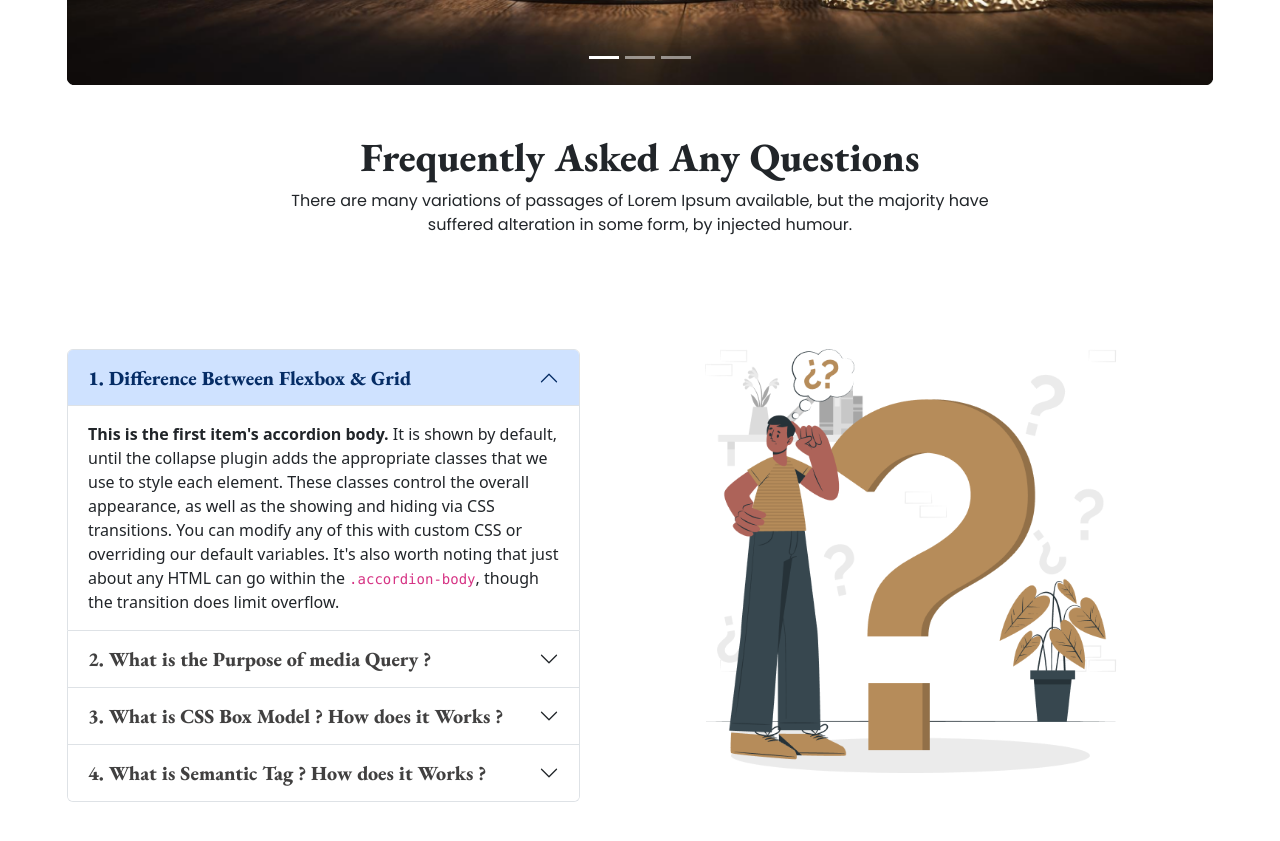
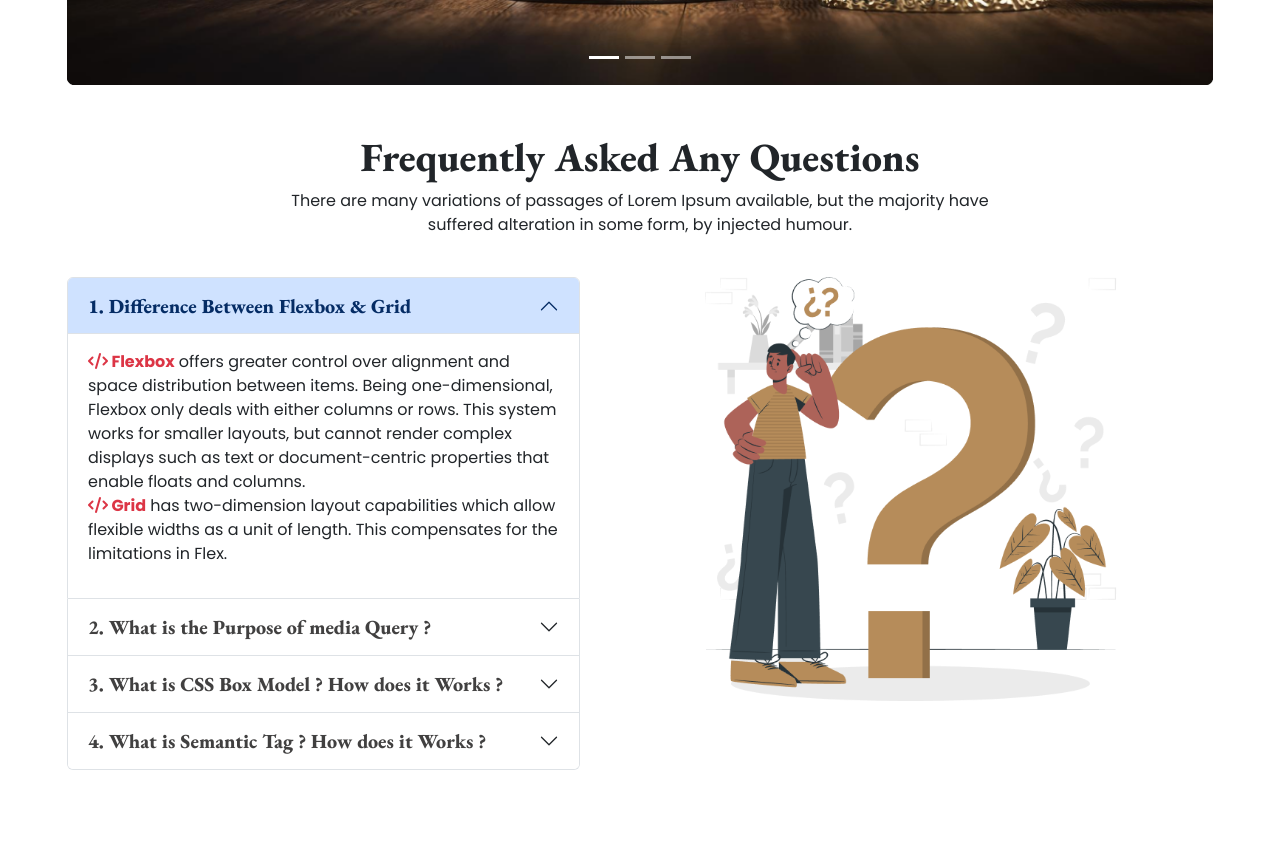
Before and after one commit to mahmudul-noman/legal-house, a plain HTML site: page index.html in a window 1280 px wide. Shown: the part 2540-3381 px from the top of the page. After the commit the page ends 3358 px from the top, so only its background shows below. Drawn offline with nearby package versions, Linux system fonts and the light colour scheme.

Commit message:
added faq section

```diff
--- a/index.html
+++ b/index.html
@@ -89,9 +89,10 @@
                         <img class="img-fluid" src="./images/banner.png" alt="">
                     </div> -->
                     <!-- <div class="banner-text position-absolute text-center"> -->
-                        <div class="banner-text text-center">
+                    <div class="banner-text text-center">
                         <h1>We Provide Effective <br>Legal Solutions</h1>
-                        <p class="py-3">There are many variations of passages of Lorem Ipsum available, but the majority have
+                        <p class="py-3">There are many variations of passages of Lorem Ipsum available, but the majority
+                            have
                             suffered alteration in some form, by injected humour.</p>
                         <form class="row g-3 justify-content-center">
                             <div class="col-auto banner-search rounded">
@@ -228,29 +229,41 @@
                     <div class="carousel-inner">
                         <div class="carousel-item active slider-clients">
                             <img src="./images/banner.png" class="d-block w-100" alt="...">
-                            <div class="carousel-caption d-none d-md-block carousel-caption d-md-block d-none position-absolute top-50 translate-middle-y">
+                            <div
+                                class="carousel-caption d-none d-md-block carousel-caption d-md-block d-none position-absolute top-50 translate-middle-y">
                                 <img class="p-3" src="./images/client.png" alt="">
                                 <h5>Awlad Hossain</h5>
                                 <p>UIX Designer.</p>
-                                <p>Contrary to popular belief, Lorem Ipsum is not simply random text. It has roots in a piece of classical Latin literature from 45 BC, making it over 2000 years old. Richard McClintock, a Latin professor at Hampden-Sydney College in Virginia, looked up one of the more obscure Latin words, consectetur.</p>
+                                <p>Contrary to popular belief, Lorem Ipsum is not simply random text. It has roots in a
+                                    piece of classical Latin literature from 45 BC, making it over 2000 years old.
+                                    Richard McClintock, a Latin professor at Hampden-Sydney College in Virginia, looked
+                                    up one of the more obscure Latin words, consectetur.</p>
                             </div>
                         </div>
                         <div class="carousel-item active slider-clients">
                             <img src="./images/banner.png" class="d-block w-100" alt="...">
-                            <div class="carousel-caption d-none d-md-block carousel-caption d-md-block d-none position-absolute top-50 translate-middle-y">
+                            <div
+                                class="carousel-caption d-none d-md-block carousel-caption d-md-block d-none position-absolute top-50 translate-middle-y">
                                 <img class="p-3" src="./images/client.png" alt="">
                                 <h5>Mahmudul Hasan</h5>
                                 <p>Web Developer.</p>
-                                <p>Contrary to popular belief, Lorem Ipsum is not simply random text. It has roots in a piece of classical Latin literature from 45 BC, making it over 2000 years old. Richard McClintock, a Latin professor at Hampden-Sydney College in Virginia, looked up one of the more obscure Latin words, consectetur.</p>
+                                <p>Contrary to popular belief, Lorem Ipsum is not simply random text. It has roots in a
+                                    piece of classical Latin literature from 45 BC, making it over 2000 years old.
+                                    Richard McClintock, a Latin professor at Hampden-Sydney College in Virginia, looked
+                                    up one of the more obscure Latin words, consectetur.</p>
                             </div>
                         </div>
                         <div class="carousel-item active slider-clients">
                             <img src="./images/banner.png" class="d-block w-100" alt="...">
-                            <div class="carousel-caption d-none d-md-block carousel-caption d-md-block d-none position-absolute top-50 translate-middle-y">
+                            <div
+                                class="carousel-caption d-none d-md-block carousel-caption d-md-block d-none position-absolute top-50 translate-middle-y">
                                 <img class="p-3" src="./images/client.png" alt="">
                                 <h5>Mizanur Rahman</h5>
                                 <p>Frontend Developer.</p>
-                                <p>Contrary to popular belief, Lorem Ipsum is not simply random text. It has roots in a piece of classical Latin literature from 45 BC, making it over 2000 years old. Richard McClintock, a Latin professor at Hampden-Sydney College in Virginia, looked up one of the more obscure Latin words, consectetur.</p>
+                                <p>Contrary to popular belief, Lorem Ipsum is not simply random text. It has roots in a
+                                    piece of classical Latin literature from 45 BC, making it over 2000 years old.
+                                    Richard McClintock, a Latin professor at Hampden-Sydney College in Virginia, looked
+                                    up one of the more obscure Latin words, consectetur.</p>
                             </div>
                         </div>
                     </div>
@@ -273,88 +286,89 @@
         <section class="faq-area pb-5">
             <div class="container">
                 <div class="row text-center">
-                    <div class="col-12 section-title pb-5">
+                    <div class="col-12 section-title">
                         <h2>Frequently Asked Any Questions</h2>
                         <p>There are many variations of passages of Lorem Ipsum available, but the majority have <br>
                             suffered alteration in some form, by injected humour.</p>
                     </div>
                 </div>
-                <div class="row row-cols-1 row-cols-md-2 mt-5">
+                <div class="row row-cols-1 row-cols-md-2 mt-4">
                     <div class="col my-auto">
                         <div class="accordion pe-5" id="accordionExample">
                             <div class="accordion-item">
                                 <h2 class="accordion-header" id="headingOne">
-                                    <button class="accordion-button accor-btn-cstm" type="button" data-bs-toggle="collapse"
-                                        data-bs-target="#collapseOne" aria-expanded="true" aria-controls="collapseOne">
+                                    <button class="accordion-button accor-btn-cstm" type="button"
+                                        data-bs-toggle="collapse" data-bs-target="#collapseOne" aria-expanded="true"
+                                        aria-controls="collapseOne">
                                         1. Difference Between Flexbox & Grid
                                     </button>
                                 </h2>
-                                <div id="collapseOne" class="accordion-collapse collapse show" aria-labelledby="headingOne"
-                                    data-bs-parent="#accordionExample">
+                                <div id="collapseOne" class="accordion-collapse collapse show"
+                                    aria-labelledby="headingOne" data-bs-parent="#accordionExample">
                                     <div class="accordion-body">
-                                        <strong>This is the first item's accordion body.</strong> It is shown by default,
-                                        until the collapse plugin adds the appropriate classes that we use to style each
-                                        element. These classes control the overall appearance, as well as the showing and
-                                        hiding via CSS transitions. You can modify any of this with custom CSS or overriding
-                                        our default variables. It's also worth noting that just about any HTML can go within
-                                        the <code>.accordion-body</code>, though the transition does limit overflow.
+                                        <p>
+                                            <strong class="text-danger"><i class="fa-solid fa-code"></i> Flexbox</strong> offers greater control over alignment and space distribution between
+                                            items. Being one-dimensional, Flexbox only deals with either columns or
+                                            rows. This system works for smaller layouts, but cannot render complex
+                                            displays such as text or document-centric properties that enable floats and
+                                            columns. <br>
+                                            <strong class="text-danger"><i class="fa-solid fa-code"></i> Grid</strong> has two-dimension layout capabilities which allow flexible widths as a
+                                            unit of length. This compensates for the limitations in Flex.
+                                        </p>
                                     </div>
                                 </div>
                             </div>
                             <div class="accordion-item">
                                 <h2 class="accordion-header" id="headingTwo">
-                                    <button class="accordion-button collapsed accor-btn-cstm" type="button" data-bs-toggle="collapse"
-                                        data-bs-target="#collapseTwo" aria-expanded="false" aria-controls="collapseTwo">
+                                    <button class="accordion-button collapsed accor-btn-cstm" type="button"
+                                        data-bs-toggle="collapse" data-bs-target="#collapseTwo" aria-expanded="false"
+                                        aria-controls="collapseTwo">
                                         2. What is the Purpose of media Query ?
                                     </button>
                                 </h2>
                                 <div id="collapseTwo" class="accordion-collapse collapse" aria-labelledby="headingTwo"
                                     data-bs-parent="#accordionExample">
                                     <div class="accordion-body">
-                                        <strong>This is the second item's accordion body.</strong> It is hidden by default,
-                                        until the collapse plugin adds the appropriate classes that we use to style each
-                                        element. These classes control the overall appearance, as well as the showing and
-                                        hiding via CSS transitions. You can modify any of this with custom CSS or overriding
-                                        our default variables. It's also worth noting that just about any HTML can go within
-                                        the <code>.accordion-body</code>, though the transition does limit overflow.
+                                        <p>
+                                            <strong class="text-danger"><i class="fa-solid fa-code"></i> CSS media queries</strong> consist of an (optional) media type and one or more expressions called media features. Multiple queries can be combined by logical operators. Media queries are introduced with "@media" and assign a CSS block to a page only if the following conditions are met. Media queries are used to query media type (smartphone, tablet, printer, TV) and media characteristics such as screen orientation, resolution, height, width, or colors, and, as a result, to set breakpoints.
+                                        </p>
                                     </div>
                                 </div>
                             </div>
                             <div class="accordion-item">
                                 <h2 class="accordion-header" id="headingThree">
-                                    <button class="accordion-button collapsed accor-btn-cstm" type="button" data-bs-toggle="collapse"
-                                        data-bs-target="#collapseThree" aria-expanded="false" aria-controls="collapseThree">
+                                    <button class="accordion-button collapsed accor-btn-cstm" type="button"
+                                        data-bs-toggle="collapse" data-bs-target="#collapseThree" aria-expanded="false"
+                                        aria-controls="collapseThree">
                                         3. What is CSS Box Model ? How does it Works ?
                                     </button>
                                 </h2>
-                                <div id="collapseThree" class="accordion-collapse collapse" aria-labelledby="headingThree"
-                                    data-bs-parent="#accordionExample">
+                                <div id="collapseThree" class="accordion-collapse collapse"
+                                    aria-labelledby="headingThree" data-bs-parent="#accordionExample">
                                     <div class="accordion-body">
-                                        <strong>This is the third item's accordion body.</strong> It is hidden by default,
-                                        until the collapse plugin adds the appropriate classes that we use to style each
-                                        element. These classes control the overall appearance, as well as the showing and
-                                        hiding via CSS transitions. You can modify any of this with custom CSS or overriding
-                                        our default variables. It's also worth noting that just about any HTML can go within
-                                        the <code>.accordion-body</code>, though the transition does limit overflow.
+                                        <p>
+                                            <strong class="text-danger"><i class="fa-solid fa-code"></i> A box in CSS</strong> consists of a content area, which is where any text, images, or other HTML elements are displayed. This is optionally surrounded by padding, a border, and a margin, on one or more sides. The box model describes how these elements work together to create a box as displayed by CSS. <br>
+                                            <strong class="text-danger"><i class="fa-solid fa-code"></i> The box model</strong> is a term thrown around in CSS with very little context, but is probably the most important and fundamental thing you can know in CSS. Simply put, the box model determines, the size, margin, and padding of any object on the page. It also refers to the weird way CSS handles 'inline' and 'block' content.
+                                        </p>
                                     </div>
                                 </div>
                             </div>
                             <div class="accordion-item">
-                                <h2 class="accordion-header" id="headingThree">
-                                    <button class="accordion-button collapsed accor-btn-cstm" type="button" data-bs-toggle="collapse"
-                                        data-bs-target="#collapseThree" aria-expanded="false" aria-controls="collapseThree">
+                                <h2 class="accordion-header" id="headingFour">
+                                    <button class="accordion-button collapsed accor-btn-cstm" type="button"
+                                        data-bs-toggle="collapse" data-bs-target="#collapseFour" aria-expanded="false"
+                                        aria-controls="collapseFour">
                                         4. What is Semantic Tag ? How does it Works ?
                                     </button>
                                 </h2>
-                                <div id="collapseThree" class="accordion-collapse collapse" aria-labelledby="headingThree"
-                                    data-bs-parent="#accordionExample">
+                                <div id="collapseFour" class="accordion-collapse collapse"
+                                    aria-labelledby="headingFour" data-bs-parent="#accordionExample">
                                     <div class="accordion-body">
-                                        <strong>This is the third item's accordion body.</strong> It is hidden by default,
-                                        until the collapse plugin adds the appropriate classes that we use to style each
-                                        element. These classes control the overall appearance, as well as the showing and
-                                        hiding via CSS transitions. You can modify any of this with custom CSS or overriding
-                                        our default variables. It's also worth noting that just about any HTML can go within
-                                        the <code>.accordion-body</code>, though the transition does limit overflow.
+                                        <p>
+                                            <strong class="text-danger"><i class="fa-solid fa-code"></i> Semantic HTML</strong> or semantic markup is HTML that introduces meaning to the web page rather than just presentation. Semantic HTML, also known as semantic markup, refers to the use of HTML tags that convey the meaning—or semantics—of the content contained within them.
+                                            By adding semantic HTML tags to your pages, you provide additional information that helps define the roles and relative importance of the different parts of your page. <br>
+                                            <strong class="text-danger"><i class="fa-solid fa-code"></i> The semantic</strong> HTML tags help the search engines and other user devices to determine the importance and context of web pages. The pages made with semantic elements are much easier to read. It has greater accessibility. It offers a better user experience.
+                                        </p>
                                     </div>
                                 </div>
                             </div>
```
